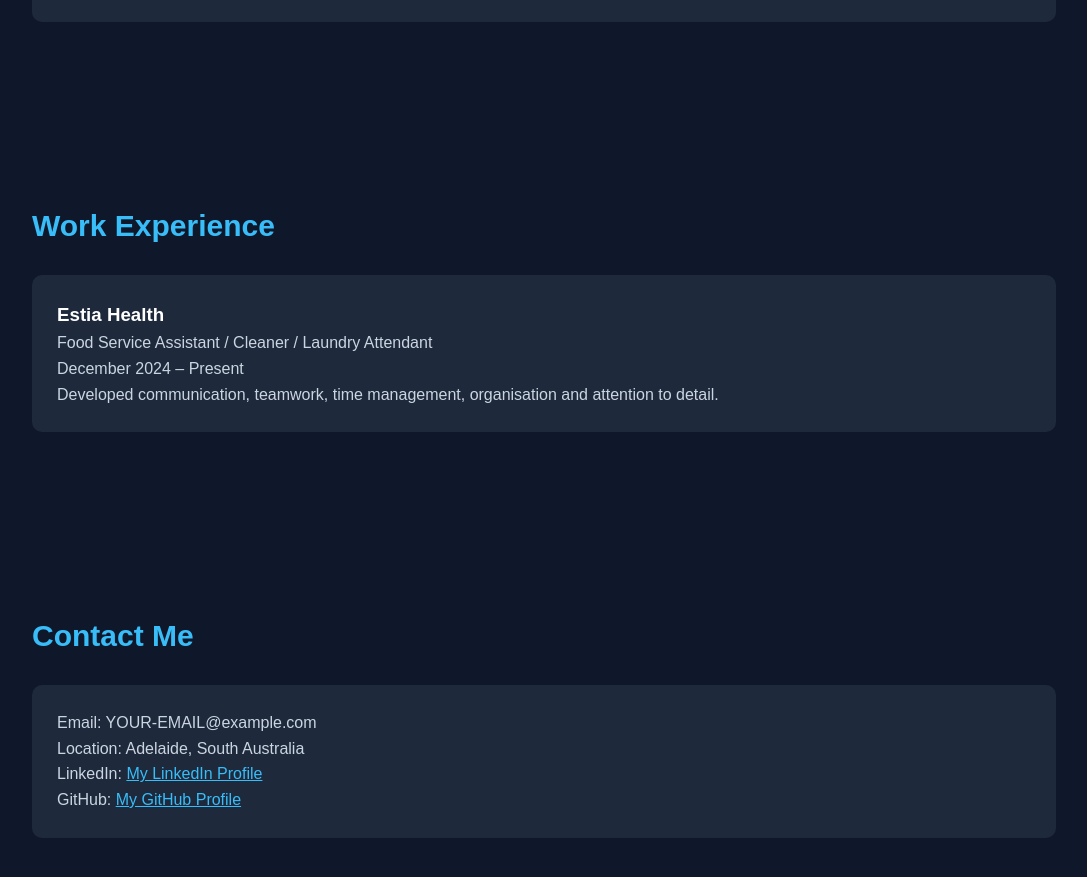
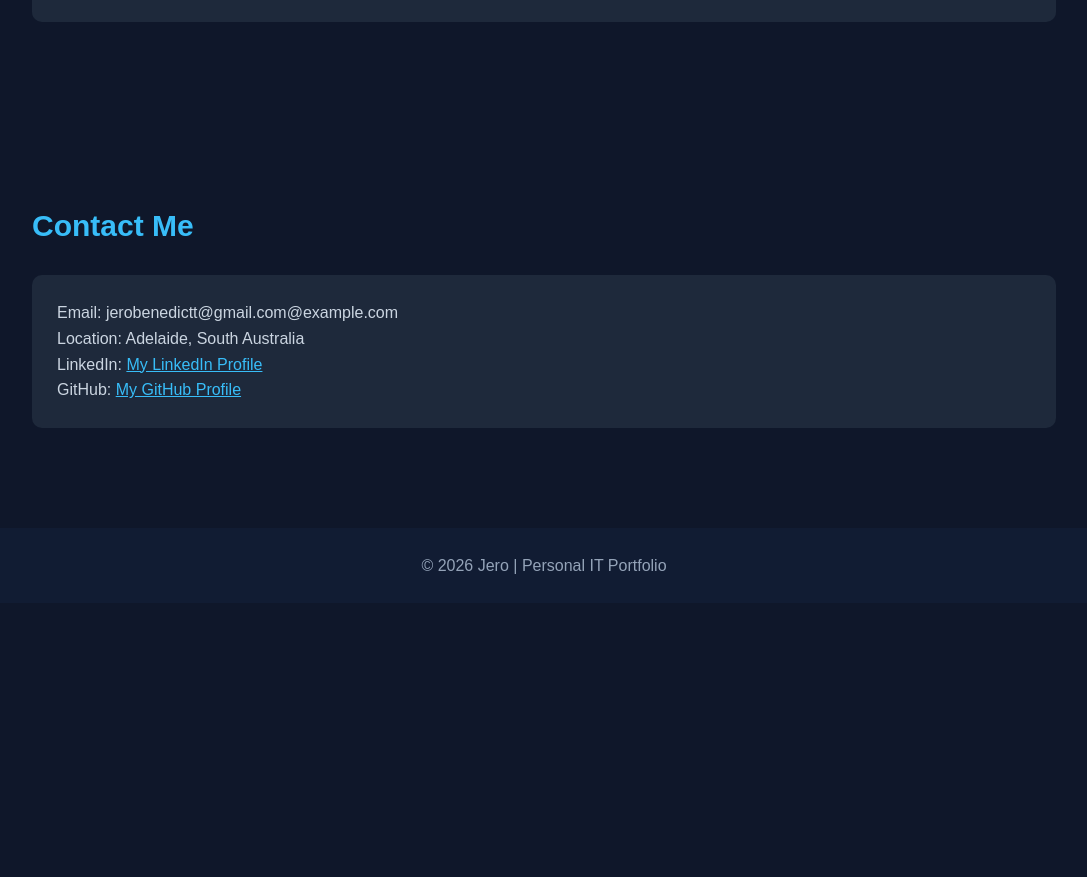
Before and after one commit to jerobenedictt-lab/Personal_Portfolio, a plain HTML site: page index.html in a window 1280 px wide. Shown: the part 2525-3402 px from the top of the page, without its empty margins (96-1183 px from the left). After the commit the page ends 3128 px from the top, so only its background shows below. Drawn offline with Linux system fonts and the light colour scheme.

Commit message:
Revise title, email, and remove experience section
Updated title and email address in index.html. Removed work experience section.

```diff
--- a/index.html
+++ b/index.html
@@ -4,7 +4,7 @@
 <head>
     <meta charset="UTF-8">
     <meta name="viewport" content="width=device-width, initial-scale=1.0">
-    <title>Jero | IT Portfolio</title>
+    <title>Jero Benedict Telos | IT Portfolio</title>
 
     <style>
         * {
@@ -211,7 +211,7 @@
         <h3>Bachelor of Information Technology</h3>
         <p>Kaplan Business School, Australia</p>
         <p>November 2024 – October 2027</p>
-        <p>Achieved Distinction and Credit grades across multiple subjects.</p>
+        <p>Achieved Distinction Average in Undergradate Studies</p>
     </div>
 
     <div class="card">
@@ -227,7 +227,6 @@
     <div class="skills">
         <span>Python</span>
         <span>HTML</span>
-        <span>CSS</span>
         <span>SQL</span>
         <span>Database Management</span>
         <span>Microsoft Office</span>
@@ -267,25 +266,11 @@
     </div>
 </section>
 
-<section id="experience">
-    <h2>Work Experience</h2>
-
-    <div class="card">
-        <h3>Estia Health</h3>
-        <p>Food Service Assistant / Cleaner / Laundry Attendant</p>
-        <p>December 2024 – Present</p>
-        <p>
-            Developed communication, teamwork, time management,
-            organisation and attention to detail.
-        </p>
-    </div>
-</section>
-
 <section id="contact" class="contact">
     <h2>Contact Me</h2>
 
     <div class="card">
-        <p>Email: YOUR-EMAIL@example.com</p>
+        <p>Email: jerobenedictt@gmail.com@example.com</p>
         <p>Location: Adelaide, South Australia</p>
         <p>LinkedIn: <a href="https://www.linkedin.com/"
         target="_blank">My LinkedIn Profile</a></p>
```
